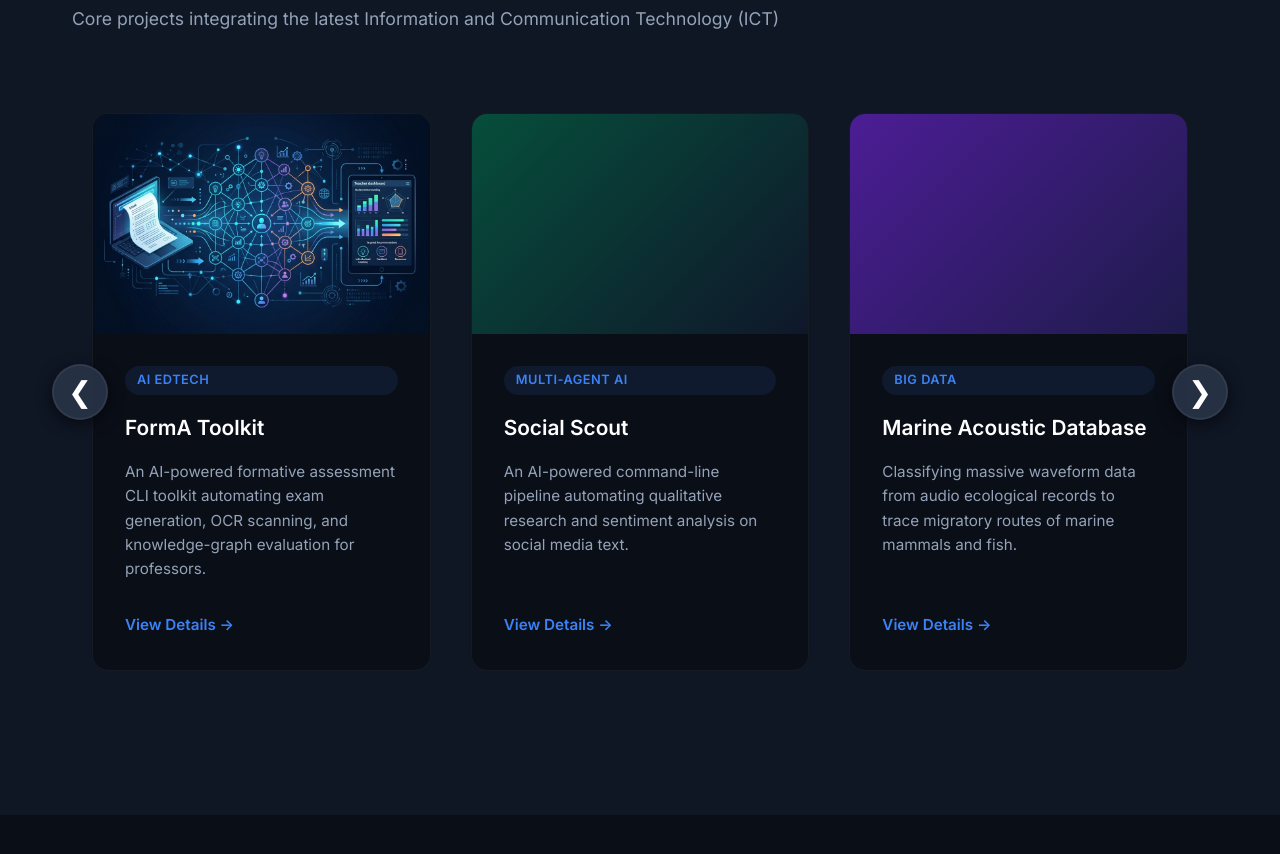
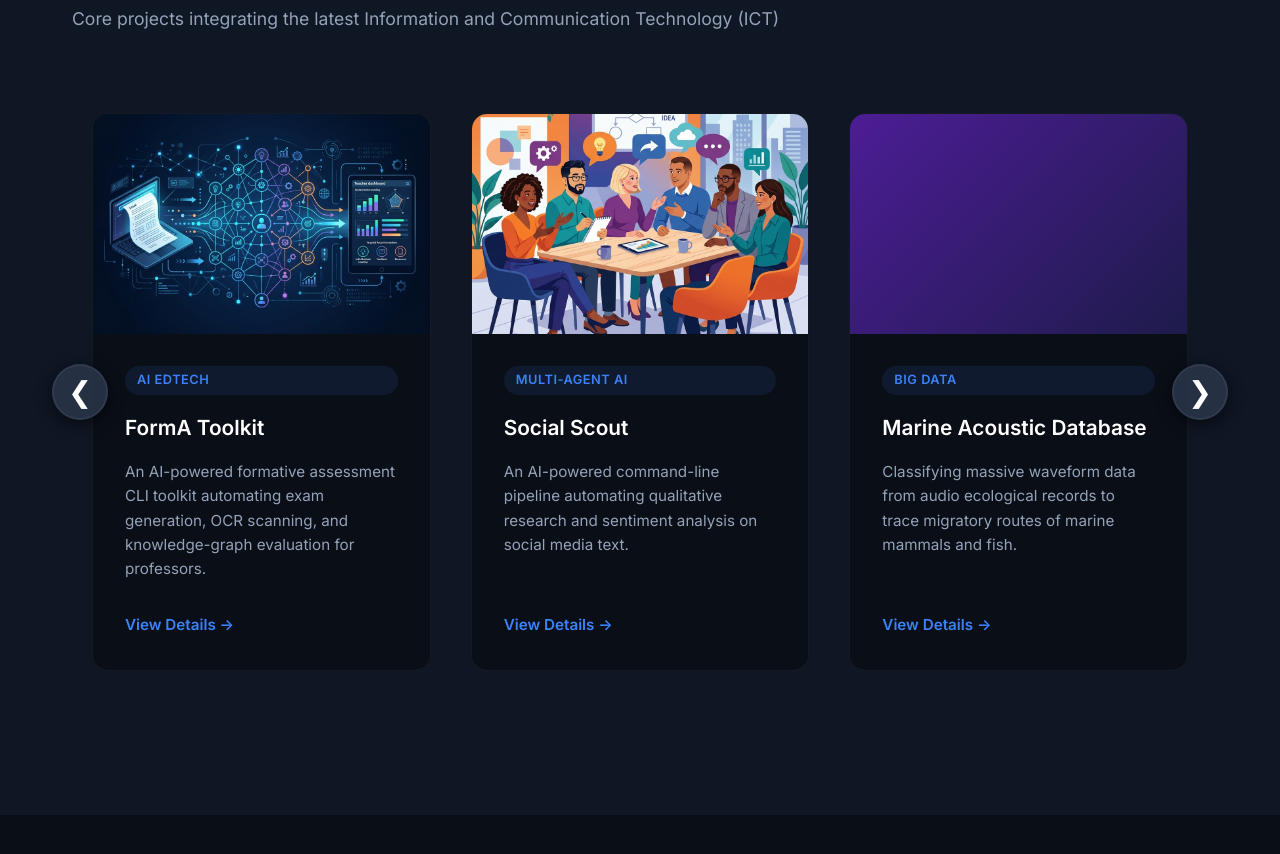
Before and after one commit to ecoinfoai/ecoinfo-lab, a plain HTML site: page index.html in a window 1280 px wide. Shown: the part 1899-2753 px from the top of the page. Drawn offline with Linux system fonts and the light colour scheme.

Commit message:
social-scout image added

```diff
--- a/index.html
+++ b/index.html
@@ -93,7 +93,7 @@
                     <!-- Project Card 2 -->
                     <a href="https://ecoinfoai.github.io/social-scout/" class="card project-card" target="_blank">
                         <div class="card-img">
-                            <div class="placeholder-img bg-gradient-2"></div>
+                            <img src="assets/social_scout.png" alt="Social Scout Illustration" class="placeholder-img" style="object-fit: cover;">
                         </div>
                         <div class="card-content">
                             <span class="badge">Multi-Agent AI</span>
```
Also changed, not shown: assets/social_scout.png (added).
